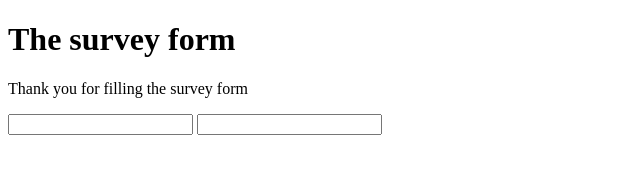
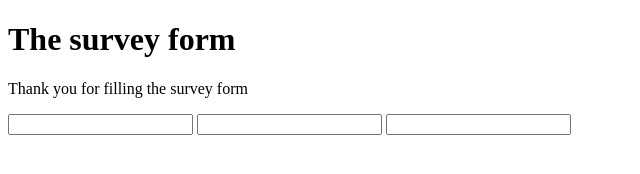
Before and after one commit to vanina123/vanidenyse, a plain HTML site: page index.html in a window 1280 px wide. Shown: the whole page, without its empty margins (0-640 px from the left). Drawn offline with Linux system fonts and the light colour scheme.

Commit message:
added chenges

```diff
--- a/index.html
+++ b/index.html
@@ -12,6 +12,7 @@
     <form id="survey-form">
       <input id="name" type="text">
       <input id="email" type="email">
+      <input id="number">
     </form>
     <script src="https://cdn.freecodecamp.org/testable-projects-fcc/v1/bundle.js"></script>
 
```
